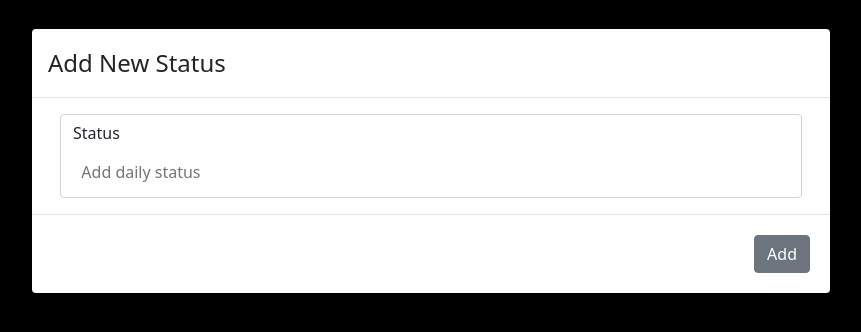
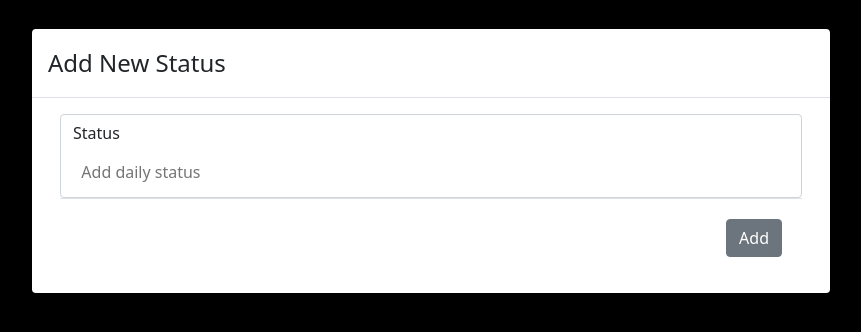
Before and after one commit to Sandya-Joyce/Ankush-React, a React (Create React App) app: page /dashboard in a window 1280 px wide. Both pictures are taken after a click on the button "Add Status". Shown: the top 332 px of the page, without its empty margins (209-1070 px from the left). Built offline with nearby package versions, Linux system fonts and the light colour scheme.

Commit message:
Add js helper
- Add generic javascript helper export

```diff
--- /dev/null
+++ b/src/components/Helpers/js/js-helpers.js
@@ -0,0 +1,10 @@
+const js = () => {};
+
+export const isEmpty = (value) => {
+  if (typeof value != "undefined") {
+    return value ? true : false;
+  }
+  return false;
+};
+
+export default js;
--- a/src/components/Status/AddStatus/AddStatus.js
+++ b/src/components/Status/AddStatus/AddStatus.js
@@ -3,9 +3,12 @@ import ReactDOM from "react-dom";
 
 import Backdrop from "../../Helpers/Backdrop/Backdrop";
 import AddStatusForm from "../AddStatusForm/AddStatusForm";
-import Button from "../../ui/Button/Button";
 
 const AddStatus = () => {
+  const addStatusHandler = (status) => {
+    console.log({ id: uuid(), status: status });
+  };
+
   return (
     <>
       {ReactDOM.createPortal(
@@ -20,14 +23,7 @@ const AddStatus = () => {
                 <h4 className="modal-title">Add New Status</h4>
               </div>
               <div className="modal-body">
-                <AddStatusForm />
-              </div>
-              <div className="modal-footer">
-                <div className="float-lg-end m-2">
-                  <Button type="submit" classes="btn-secondary">
-                    Add
-                  </Button>
-                </div>
+                <AddStatusForm addStatusHandler={addStatusHandler} />
               </div>
             </div>
           </div>
@@ -38,4 +34,25 @@ const AddStatus = () => {
   );
 };
 
+
 export default AddStatus;
+
+/////////////
+function uuid() {
+  var d = new Date().getTime(); //Timestamp
+  var d2 = (performance && performance.now && performance.now() * 1000) || 0; //Time in microseconds since page-load or 0 if unsupported
+  return "xxxxxxxx-xxxx-4xxx-yxxx-xxxxxxxxxxxx".replace(/[xy]/g, function (c) {
+    var r = Math.random() * 16; //random number between 0 and 16
+    if (d > 0) {
+      //Use timestamp until depleted
+      r = (d + r) % 16 | 0;
+      d = Math.floor(d / 16);
+    } else {
+      //Use microseconds since page-load if supported
+      r = (d2 + r) % 16 | 0;
+      d2 = Math.floor(d2 / 16);
+    }
+    return (c === "x" ? r : (r & 0x3) | 0x8).toString(16);
+  });
+}
+/////////////
--- a/src/components/Status/AddStatusForm/AddStatusForm.js
+++ b/src/components/Status/AddStatusForm/AddStatusForm.js
@@ -1,14 +1,27 @@
-import React from "react";
+import React, { useState } from "react";
 import Card from "../../ui/Card/Card";
+import Button from "../../ui/Button/Button";
 
-const AddStatusForm = () => {
-  const addStatusHandler = (event) => {
+import { isEmpty } from "../../Helpers/js/js-helpers";
+
+const AddStatusForm = ({ addStatusHandler }) => {
+  const [enteredStatus, setenteredStatus] = useState("");
+
+  const statusChangeHandler = (event) => {
+    setenteredStatus(event.target.value);
+  };
+
+  const addStatus = (event) => {
     event.preventDefault();
+    isEmpty(enteredStatus)
+      ? addStatusHandler(enteredStatus)
+      : alert("Invalid text");
+    setenteredStatus("");
   };
 
   return (
     <Card>
-      <form onSubmit={addStatusHandler}>
+      <form onSubmit={addStatus}>
         <div className="form-control">
           <label htmlFor="status-description" className="form-label">
             Status
@@ -20,9 +33,17 @@ const AddStatusForm = () => {
             type="text"
             name="status-description"
             id="stdesc"
+            onChange={statusChangeHandler}
+            value={enteredStatus}
           />
         </div>
-
+        <div className="modal-footer">
+          <div className="float-lg-end m-2">
+            <Button type="submit" classes="btn-secondary">
+              Add
+            </Button>
+          </div>
+        </div>
       </form>
     </Card>
   );
--- a/src/components/ui/Button/Button.js
+++ b/src/components/ui/Button/Button.js
@@ -1,13 +1,13 @@
 import React from "react";
 
-const Button = (props) => {
+const Button = ({ type, classes, onClick, children }) => {
   return (
     <button
-      className={`btn ${props.classes}`}
-      type={props.type || "button"}
-      onClick={props.onClick}
+      className={`btn ${classes}`}
+      type={type || "button"}
+      onClick={onClick}
     >
-      {props.children}
+      {children}
     </button>
   );
 };
```
